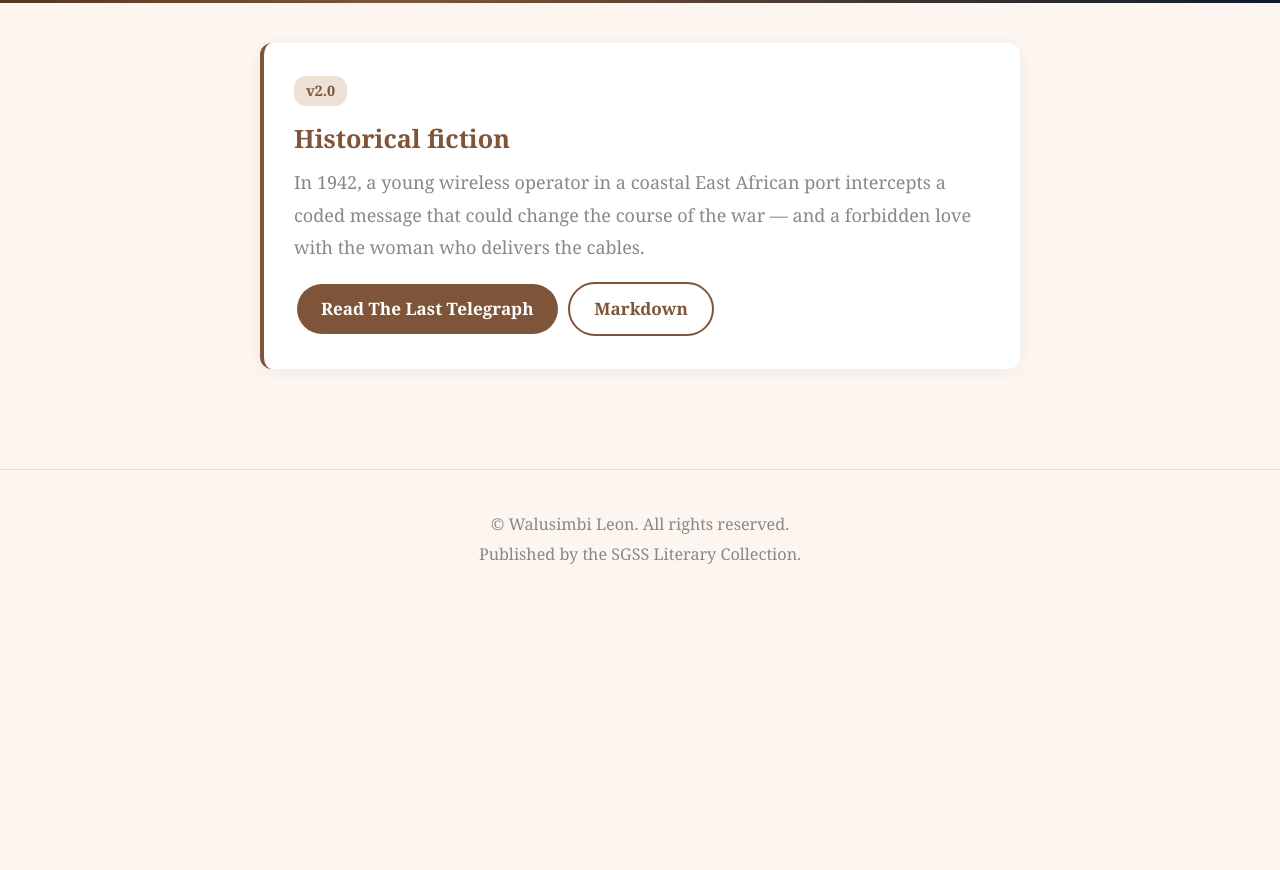
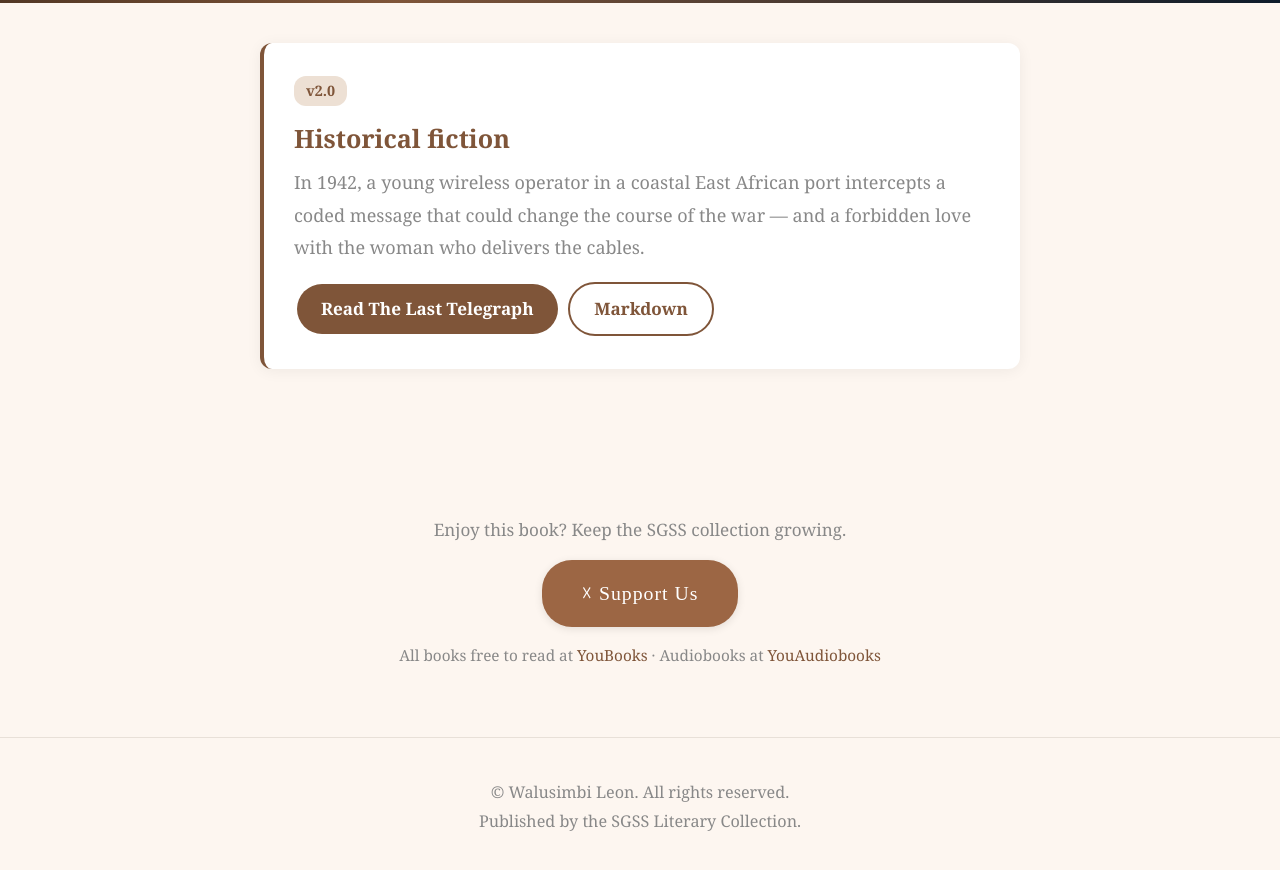
Before and after one commit to Walusimbi-Leon1/the-last-telegraph, a plain HTML site: page index.html in a window 1280 px wide. Shown: the part 490-1360 px from the top of the page. Before the commit the page ends 1099 px from the top, so only its background shows below. Drawn offline with Linux system fonts and the light colour scheme.

Commit message:
feat: add SGSS support bar + nav links

```diff
--- a/index.html
+++ b/index.html
@@ -51,6 +51,26 @@
     <a class="btn btn-secondary" href="v2.0/book.md">Markdown</a>
   </div>
 </div>
+  <!-- SGSS Support Bar -->
+  <div class="support-bar" style="text-align:center; padding:2.5em 0 1.5em; border-top:1px solid var(--cream,#d4c5a9); margin-top:40px;">
+    <div style="max-width:740px;margin:0 auto;">
+      <p style="color:var(--text-light,#888);font-size:0.95em;margin-bottom:0.8em;">
+        Enjoy this book? Keep the SGSS collection growing.
+      </p>
+      <a href="https://walusimbi-leon1.github.io/voice-support/" target="_blank"
+         style="display:inline-block; padding:0.8em 2em; background:var(--accent,#8b6914); color:#fff; text-decoration:none; border-radius:30px; font-family:'Cormorant Garamond',serif; font-size:1.1em; letter-spacing:0.05em; transition:all 0.3s; box-shadow:0 2px 8px rgba(0,0,0,0.1);"
+         onmouseover="this.style.transform='translateY(-2px)';this.style.boxShadow='0 4px 16px rgba(0,0,0,0.15)'"
+         onmouseout="this.style.transform='';this.style.boxShadow='0 2px 8px rgba(0,0,0,0.1)'">
+        &#9747; Support Us
+      </a>
+      <p style="color:var(--text-light,#888);font-size:0.85em;margin-top:1em;">
+        All books free to read at
+        <a href="https://youbooks1.vercel.app" target="_blank" style="color:var(--primary,#8b6914);text-decoration:none;">YouBooks</a>
+        &middot; Audiobooks at
+        <a href="https://audiobooks.walusimbileon1.workers.dev" target="_blank" style="color:var(--primary,#8b6914);text-decoration:none;">YouAudiobooks</a>
+      </p>
+    </div>
+  </div>
 <div class="footer">
   <p>&copy; Walusimbi Leon. All rights reserved.</p>
   <p>Published by the SGSS Literary Collection.</p>
```
